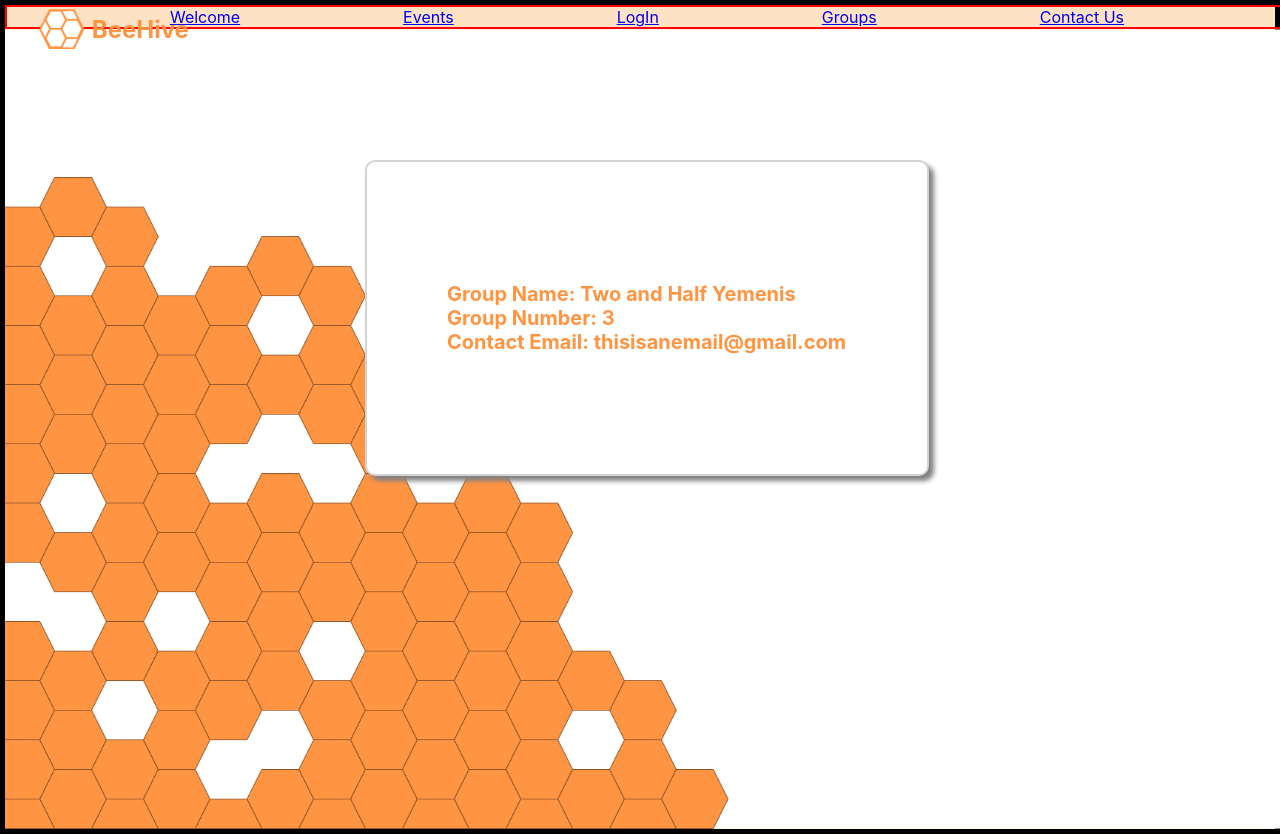
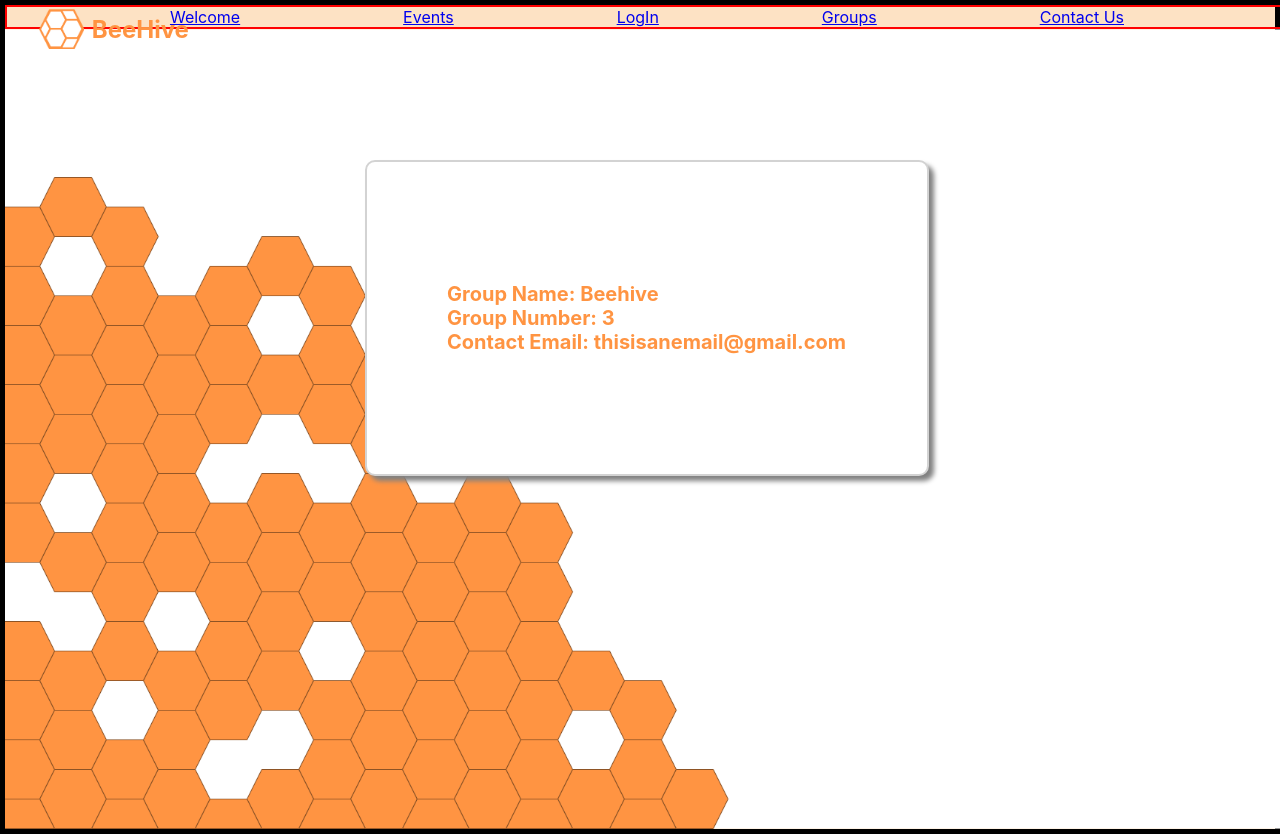
Before and after one commit to MuazAlhaidar/BeeHive, a React (Create React App) app in the folder client/: page /ContactUs in a window 1280 px wide. Built offline with nearby package versions, Linux system fonts and the light colour scheme.

Commit message:
changed contact info

```diff
--- a/client/src/Components/ContactUsInfo.tsx
+++ b/client/src/Components/ContactUsInfo.tsx
@@ -3,7 +3,7 @@ import React from "react";
 function ContactUsInfo() {
   return (
     <div>
-      <div>Group Name: Two and Half Yemenis</div>
+      <div>Group Name: Beehive</div>
       <div>Group Number: 3</div>
       <div>Contact Email: thisisanemail@gmail.com</div>
     </div>
```
